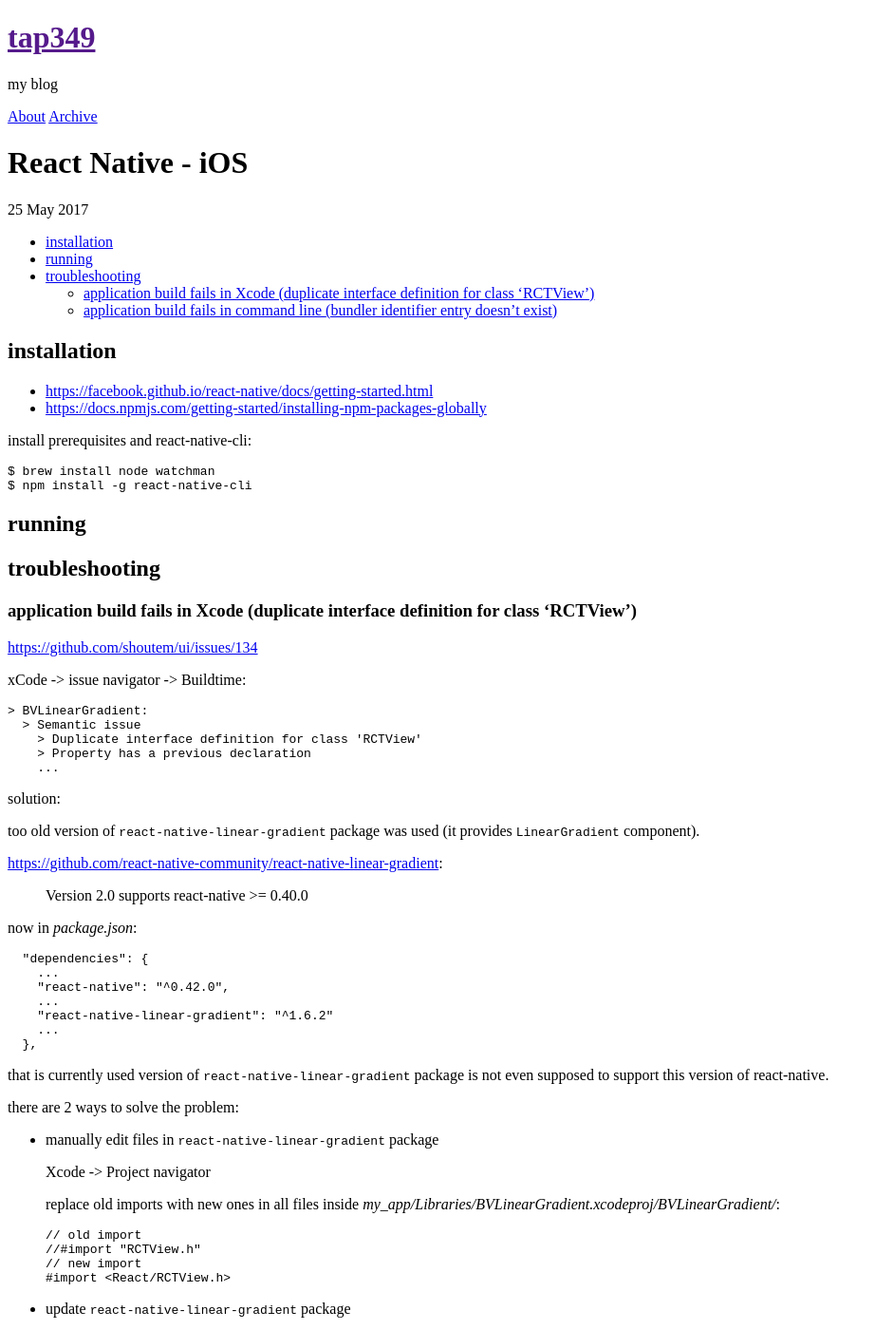
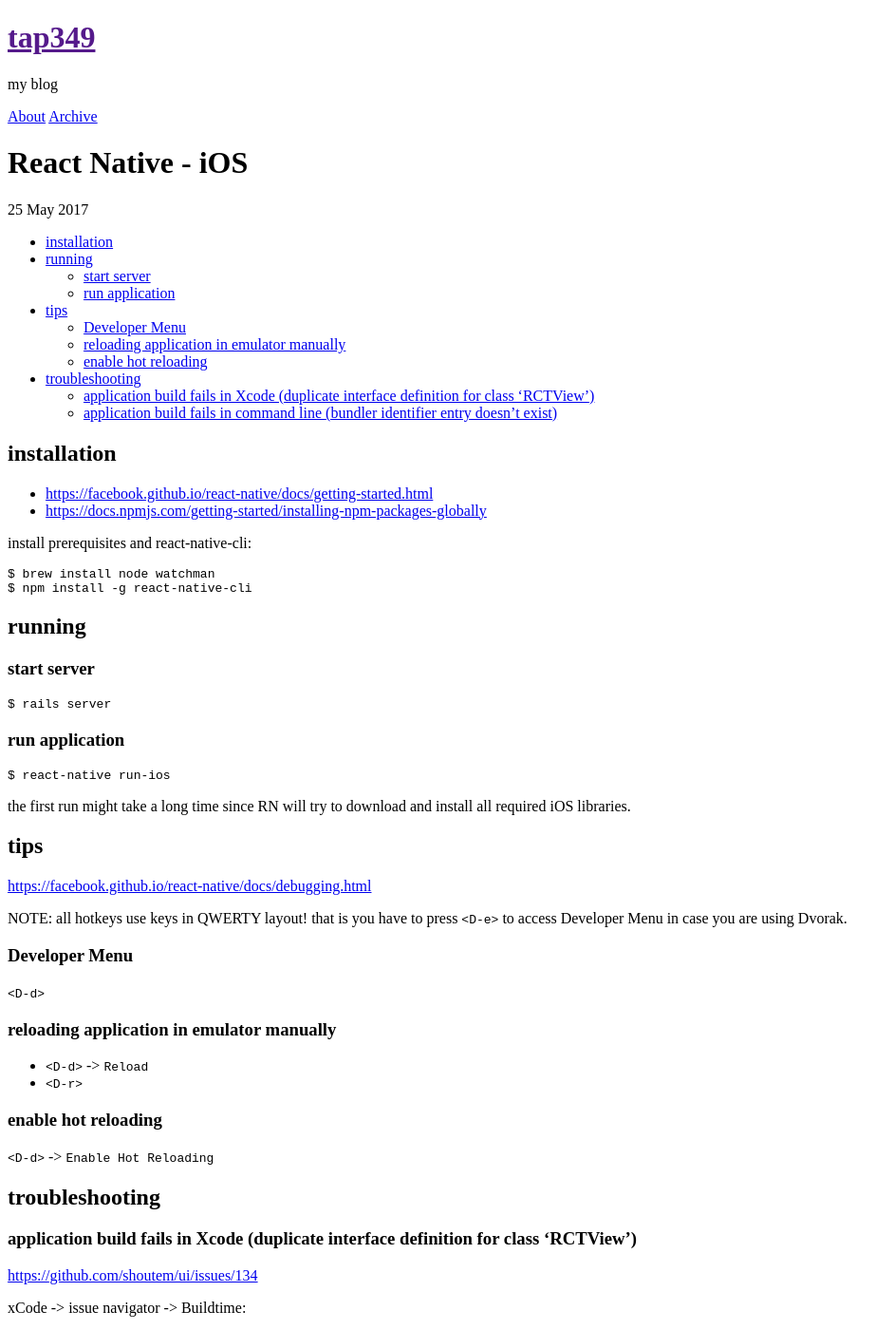
Before and after one commit to tap349/tap349.github.io, a Jekyll site: the page built from _posts/2017-05-25-react-native-ios.md, in a window 1280 px wide and 1400 px high. Shown: the whole window at 95% size, without its empty margins (0-942 px from the left). Built offline with Jekyll 4.4.1, drawn with Linux system fonts in a browser that asks for light colours; some of the changed text lies outside the part shown.

Commit message:
update 2017-05-25_17:28:10

````diff
--- a/_posts/2017-05-25-react-native-ios.md
+++ b/_posts/2017-05-25-react-native-ios.md
@@ -24,6 +24,42 @@
 ```
 
 ## running
+
+### start server
+
+```sh
+$ rails server
+```
+
+### run application
+
+```sh
+$ react-native run-ios
+```
+
+the first run might take a long time since RN will try to
+download and install all required iOS libraries.
+
+## tips
+
+<https://facebook.github.io/react-native/docs/debugging.html>
+
+NOTE: all hotkeys use keys in QWERTY layout!
+      that is you have to press `<D-e>` to access Developer Menu
+      in case you are using Dvorak.
+
+### Developer Menu
+
+`<D-d>`
+
+### reloading application in emulator manually
+
+- `<D-d>` -> `Reload`
+- `<D-r>`
+
+### enable hot reloading
+
+`<D-d>` -> `Enable Hot Reloading`
 
 ## troubleshooting
 
@@ -95,6 +131,8 @@
 
 ### application build fails in command line (bundler identifier entry doesn't exist)
 
+<https://github.com/facebook/react-native/issues/7308>
+
 ```sh
 Print: Entry, ":CFBundleIdentifier", Does Not Exist
 ```
````
Also changed, not shown: _posts/2017-05-24-react-native-android.md (+11 -3 lines).
